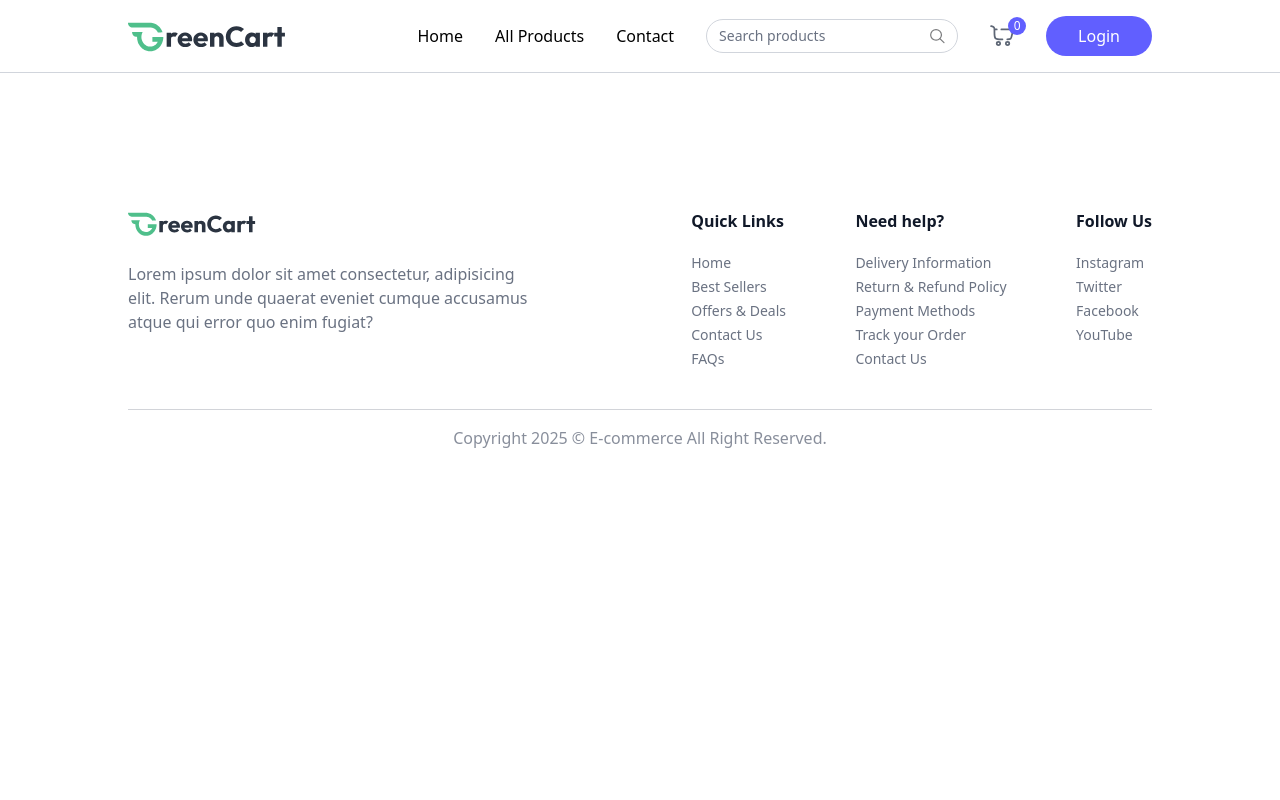
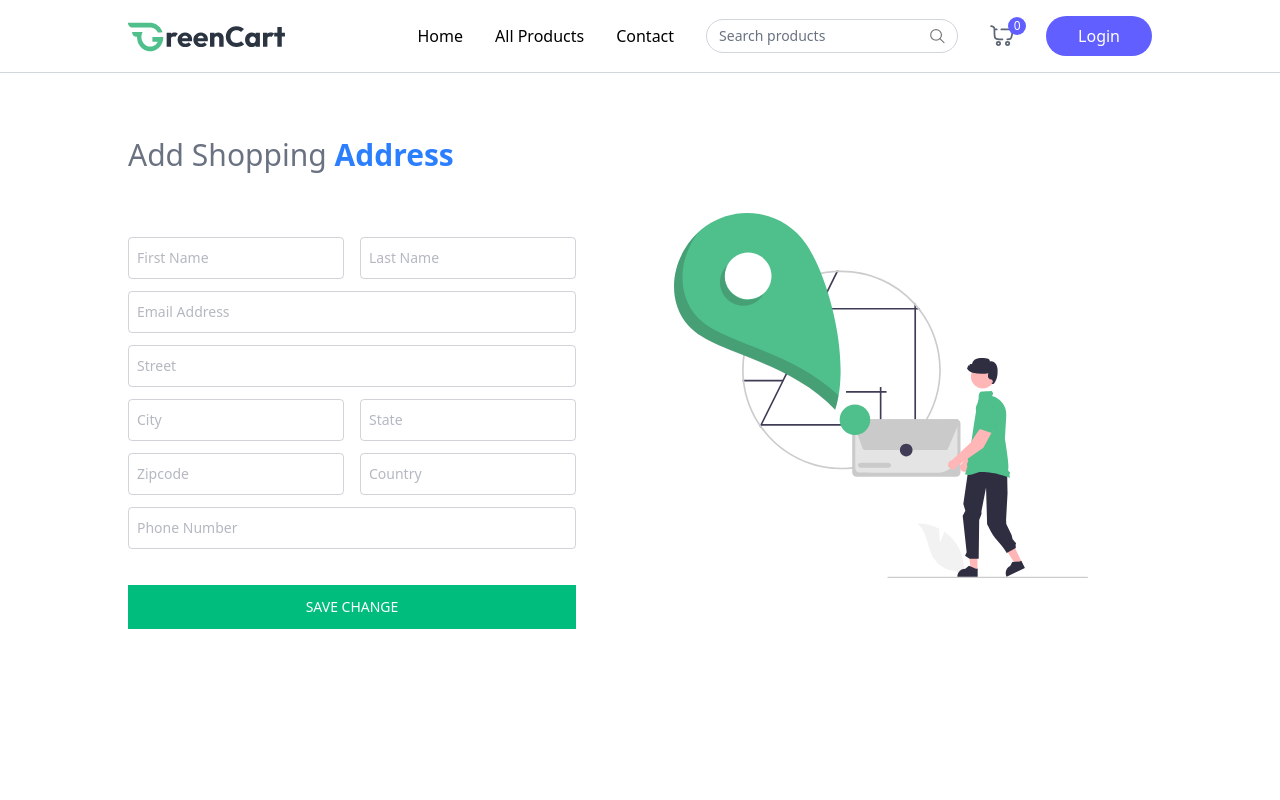
Before and after one commit to Developerzakir/mern_grocery_delivery_ecom, a React (Vite) app in the folder client/: page /add-address in a window 1280 px wide. Shown: the top 800 px of the page. Built offline with nearby package versions, Linux system fonts and the light colour scheme.

Commit message:
Add address page design

```diff
--- a/client/src/App.jsx
+++ b/client/src/App.jsx
@@ -10,6 +10,7 @@ import AllProducts from './pages/AllProducts';
 import ProductCategory from './pages/ProductCategory';
 import ProductDetails from './pages/ProductDetails';
 import Cart from './pages/Cart';
+import AddAddress from './pages/AddAddress';
 
 const App = () => {
   const isSellerPath = useLocation().pathname.includes("seller");
@@ -29,6 +30,7 @@ const App = () => {
           <Route path="/products/:category" element={<ProductCategory />} />
           <Route path="/products/:category/:id" element={<ProductDetails />} />
           <Route path="/cart" element={<Cart />} />
+          <Route path="/add-address" element={<AddAddress />} />
         </Routes>
       </div>
 
--- /dev/null
+++ b/client/src/pages/AddAddress.jsx
@@ -0,0 +1,93 @@
+import React, { useState } from 'react'
+import { assets } from '../assets/assets'
+
+//input field component
+const InputField = ({type,placeholder,name,handleChange,address})=>(
+    <input type={type} className='w-full px-2 py-2.5 border border-gray-500/30 rounded outline-none text-gray-500 focus:border-gray-500 transition'
+    placeholder={placeholder}
+    onChange={handleChange}
+    name={name}
+    value={address[name]}
+    required
+      />
+)
+
+const AddAddress = () => {
+
+  const [address,setAddress] = useState({
+    firstName: '',
+    lastName: '',
+    email: '',
+    street: '',
+    city: '',
+    state: '',
+    zipcode: '',
+    country: '',
+    phone: ''
+  })
+
+  const handleChange = (e)=>{
+      const {name,value} = e.target;
+
+      setAddress((prevAddress)=>({
+        ...prevAddress,
+        [name]:value
+      }))
+
+
+  }
+
+    const onSubmitHandler = async(e)=>{
+        e.preventDefault();
+    }
+
+  return (
+    <div className='mt-16 pb-16'>
+        <p className='text-2xl md:text-3xl text-gray-500'>
+             Add Shopping  <span className='font-semibold text-blue-500'>Address</span>
+        </p>
+        <div className='flex flex-col-reverse md:flex-row justify-between mt-10'>
+            <div className='flex-1 max-w-md'>
+                    <form onSubmit={onSubmitHandler} className='space-y-3 mt-6 text-sm'>
+                            <div className='grid grid-cols-2 gap-4'>
+                                <InputField handleChange={handleChange} address={address}
+                                name='firstName' type='text' placeholder='First Name' />
+
+                                <InputField handleChange={handleChange} address={address}
+                                name='lastName' type='text' placeholder='Last Name' />
+                            </div>
+                            <InputField handleChange={handleChange} address={address}
+                                name='email' type='email' placeholder='Email Address' />
+
+                            <InputField handleChange={handleChange} address={address}
+                                name='street' type='text' placeholder='Street' />
+
+                            <div className='grid grid-cols-2 gap-4'>
+                                <InputField handleChange={handleChange} address={address}
+                                name='city' type='text' placeholder='City' />
+
+                                <InputField handleChange={handleChange} address={address}
+                                name='state' type='text' placeholder='State' />
+                            </div>
+                            <div className='grid grid-cols-2 gap-4'>
+                                <InputField handleChange={handleChange} address={address}
+                                name='zipcode' type='number' placeholder='Zipcode' />
+
+                                <InputField handleChange={handleChange} address={address}
+                                name='country' type='text' placeholder='Country' />
+                            </div>
+                             <InputField handleChange={handleChange} address={address}
+                                name='phone' type='text' placeholder='Phone Number' />
+
+                            <button className='w-full mt-6 bg-emerald-500 text-white py-3 transition cursor-pointer uppercase'>
+                              Save Change
+                            </button>
+                    </form>
+            </div>
+            <img src={assets.add_address_iamge} alt="address" className='md:mr-16 mb-16 md:mt-0' />
+        </div>
+    </div>
+  )
+}
+
+export default AddAddress
```
